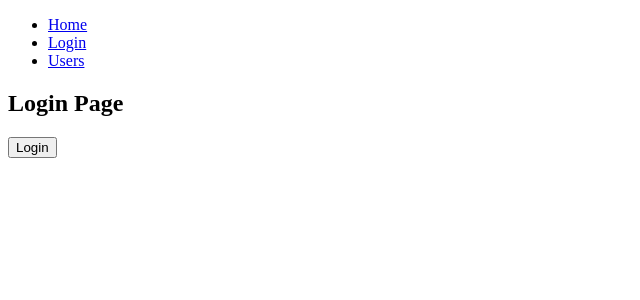
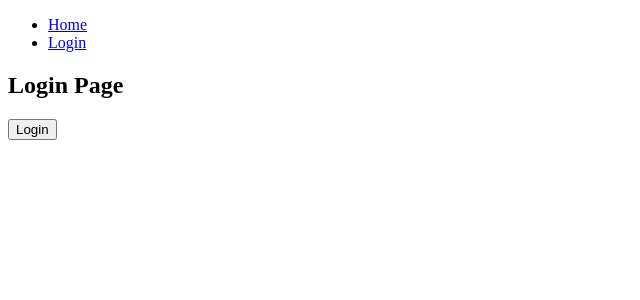
Before and after one commit to BradDHuang/React_basics_and_projects, a React (Create React App) app in the folder reactreview/: page /login in a window 1280 px wide. Shown: the top 300 px of the page, without its empty margins (0-640 px from the left). Built offline with nearby package versions, Linux system fonts and the light colour scheme.

Commit message:
review: Protected Routes with <Redirect>, or history.push()

```diff
--- a/reactreview/src/App.js
+++ b/reactreview/src/App.js
@@ -234,7 +234,7 @@ const Number = ({number}) => (<div>{number}</div>);
 
 export default App;
 */
-
+/*
 import React, {Component} from "react";
 import { BrowserRouter, Route, withRouter, Link } from "react-router-dom";
 
@@ -311,3 +311,121 @@ class App extends Component {
 }
 
 export default App;
+*/
+
+import React, {Component} from "react";
+// import {BrowserRouter, Route, Redirect, Link} from 'react-router-dom';
+import {BrowserRouter, Route, withRouter, Link} from 'react-router-dom';
+
+const Admin = () => (
+  <div>
+    <h2>Admin Page - You've logged in now.</h2>
+  </div>
+);
+/*
+const Login = (props) => {
+  // console.log(props.location);
+  if (props.authenticated) {
+    return (<Redirect to={{pathname: "/"}} />);
+  } else {
+    return (
+      <div>
+        <h2>Login Page</h2>
+        <button onClick={props.onLoginBtnClick}>
+          Login
+        </button>
+      </div>
+    );
+  }
+};
+*/
+class Login extends Component {
+  componentDidMount() {
+    // console.log("Login did mount.");
+
+    // this is why we need an extra login func. inside <Login>
+
+    if (this.props.authenticated) {
+      this.props.history.push("/");
+    }
+  }
+  login = () => {
+    this.props.onLoginBtnClick();
+    this.props.history.push("/");
+  }
+  render() {
+    return (
+      <div>
+        <h2>Login Page</h2>
+        <button onClick={this.login}>
+          Login
+        </button>
+      </div>
+    );
+  }
+}
+/*
+const Home = (props) => {
+  // console.log(props.location);
+  if (props.authenticated) {
+    return (<Admin />);
+  } else {
+    return (
+      <Redirect to={{pathname: "/login"}} />
+    );
+  }
+};
+*/
+
+class Home extends Component {
+  componentDidMount() {
+    // console.log("componentDidMount() got called after render().");
+    if (!this.props.authenticated) {
+      this.props.history.push("/login");
+    }
+  }
+  render() {
+    // console.log("render() got called before componentDidMount()");
+    return <Admin />;
+  }
+}
+
+const WithRouterLogin = withRouter(Login);
+const WithRouterHome = withRouter(Home);
+
+class App extends Component {
+  constructor(props) {
+    super(props);
+    this.state = { authenticated: false };
+  }
+  onLoginBtnClick = () => {
+    this.setState({ authenticated: true });
+  }
+  render() {
+    return (
+      <BrowserRouter>
+        <div>
+          <nav>
+            <ul>
+              <li><Link to="/">Home</Link></li>
+              <li><Link to="/login">Login</Link></li>
+            </ul>
+          </nav>
+          <Route path="/" exact={true}
+            // render={() => <Home authenticated={this.state.authenticated} />}
+            render={() => <WithRouterHome authenticated={this.state.authenticated} />}
+          />
+          <Route path="/login"
+            // render={() => <Login
+            render={() => <WithRouterLogin
+              authenticated={this.state.authenticated}
+              onLoginBtnClick={this.onLoginBtnClick}
+            />}
+          />
+        </div>
+      </BrowserRouter>
+    );
+  }
+}
+
+export default App;
```
Also changed, not shown: 1 other file (tests, documents, lock files or other folders).
